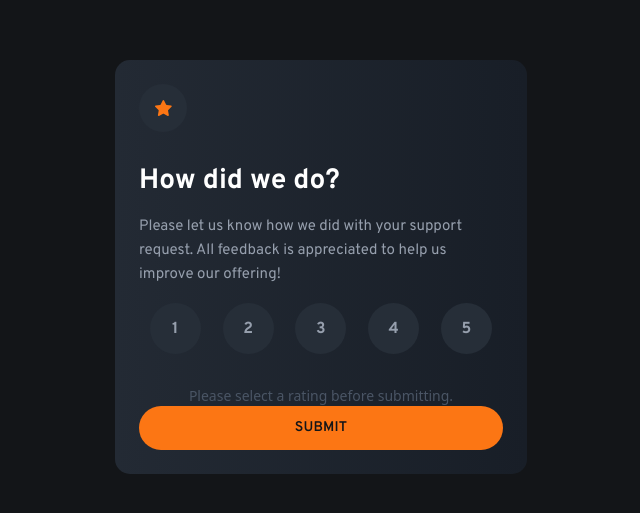
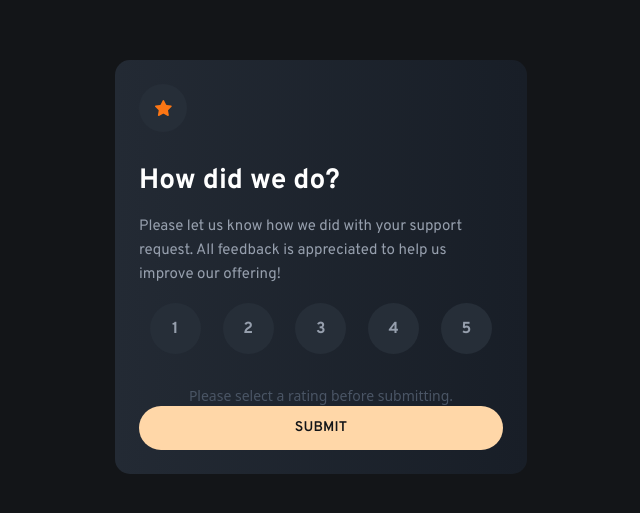
Before and after one commit to gotlnwza182/fm-interactive-rating-component, a React (Vite) app: page / in a window 1280 px wide. Shown: the part 133-646 px from the top of the page, without its empty margins (319-959 px from the left). Built offline with nearby package versions, Linux system fonts and the light colour scheme.

Commit message:
try to fix disabled value

```diff
--- a/src/components/Buttons.tsx
+++ b/src/components/Buttons.tsx
@@ -21,11 +21,11 @@ export const SubmitButton = ({
       </p>
       <button
         onClick={handleSubmit}
-        disabled={score === null ? true : false}
+        disabled={score === null}
         aria-disabled={score === null}
         aria-describedby="submit-explanation"
         aria-label="Submit your rating"
-        className=" uppercase text-grey-950 text-preset-5-bold bg-orange-500 rounded-[22.5px] w-full py-4 md:py-2.5 md:text-preset-5-semiBold hover:bg-white hover:cursor-pointer active:bg-white"
+        className=" uppercase text-grey-950 text-preset-5-bold bg-orange-500 rounded-[22.5px] w-full py-4 md:py-2.5 md:text-preset-5-semiBold hover:bg-white hover:cursor-pointer active:bg-white disabled:bg-orange-200"
       >
         {submitText}
       </button>
--- a/src/components/RatingInput.tsx
+++ b/src/components/RatingInput.tsx
@@ -43,7 +43,7 @@ const RatingInput = ({
         role="radio"
         aria-label={`Rate ${value} out of 5`}
         required
-        className="sr-only focus-within:outline-2 focus-within:outline-orange-500"
+        className="sr-only focus:outline-2 focus:outline-orange-500"
       />
       {value}
     </label>
```
